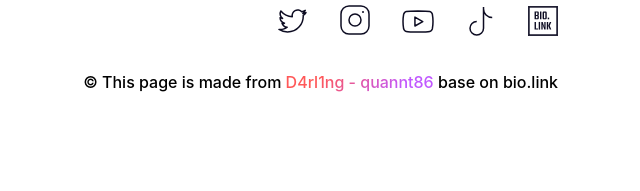
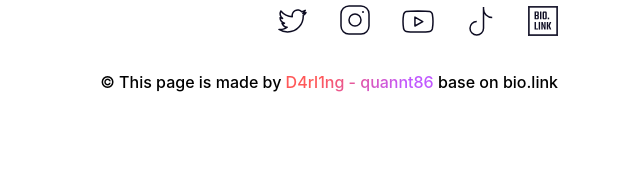
Before and after one commit to D4r1inG/BioLink, a website: page index.html in a window 1280 px wide. Shown: the part 2187-2378 px from the top of the page, 632-1272 px from the left. Drawn offline with Linux system fonts and the light colour scheme.

Commit message:
Fix class name

```diff
--- a/index.html
+++ b/index.html
@@ -492,8 +492,7 @@
                                     </svg>
                                 </a>
                             </div>
-                            <div class="font-inter font-medium mt-8 text-right text-black">© This page is made
-                                from
+                            <div class="font-inter font-medium mt-8 text-right text-black">© This page is made by
                                 <a href="https://www.facebook.com/profile.php?id=100005135208157" target="_blank"
                                     class="text-gradient">
                                     D4rl1ng - quannt86</a> base on bio.link
```
